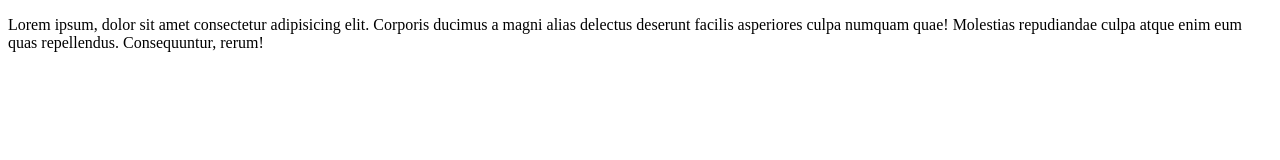
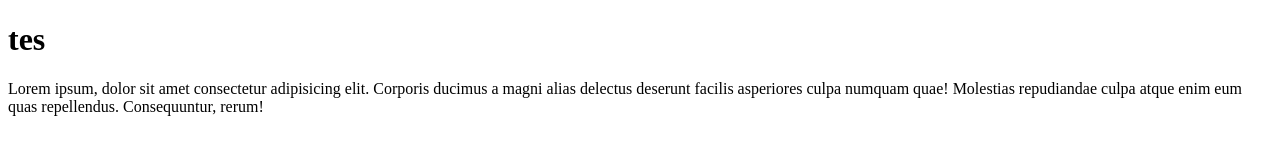
Before and after one commit to Grimpascal/tes, a plain HTML site: page index.html in a window 1280 px wide. Drawn offline with Linux system fonts and the light colour scheme.

Commit message:
nmabah H1

```diff
--- a/index.html
+++ b/index.html
@@ -6,6 +6,7 @@
     <title>Tes Upload Github</title>
 </head>
 <body>
+    <h1>tes</h1>
     <p>Lorem ipsum, dolor sit amet consectetur adipisicing elit. Corporis ducimus a magni alias delectus deserunt facilis asperiores culpa numquam quae! Molestias repudiandae culpa atque enim eum quas repellendus. Consequuntur, rerum!</p>
 </body>
 </html>
```
